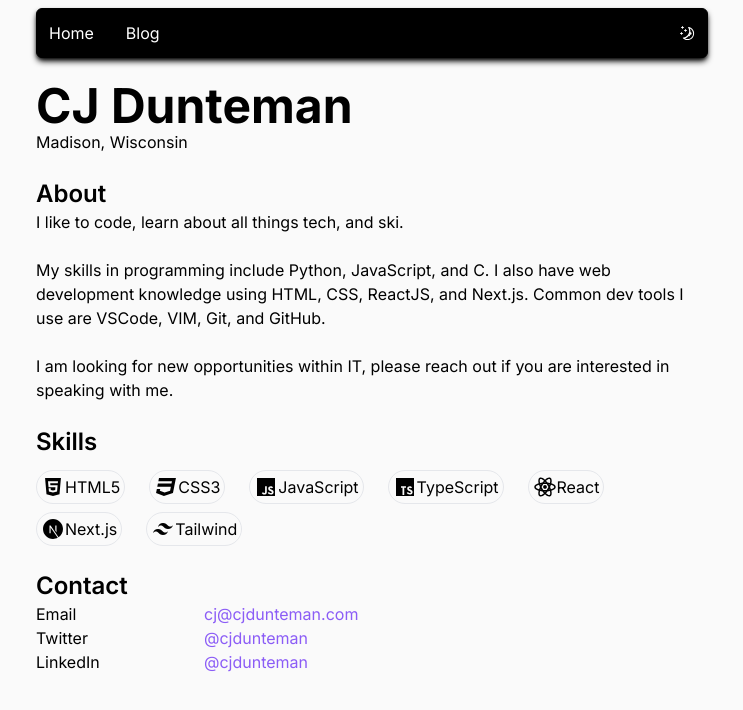
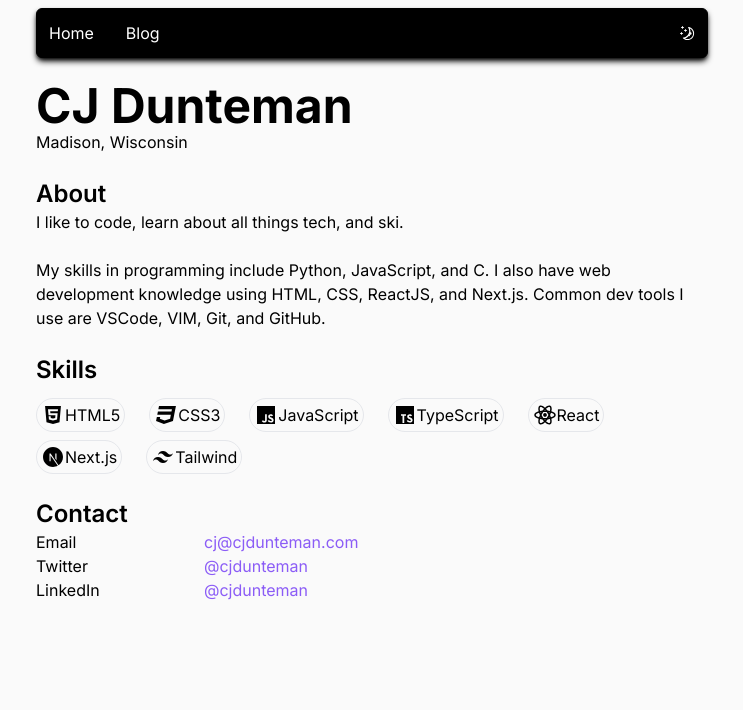
Before and after one commit to cjdunteman/cjdunteman.com, a Next.js app: page / in a window 1280 px wide. Shown: the top 710 px of the page, without its empty margins (268-1011 px from the left). Built offline with nearby package versions, Linux system fonts and the light colour scheme; no server answers.

Commit message:
Update home

```diff
--- a/app/page.tsx
+++ b/app/page.tsx
@@ -17,11 +17,6 @@ export default function Home() {
         <br></br>
         <p>
           My skills in programming include Python, JavaScript, and C. I also have web development knowledge using HTML, CSS, ReactJS, and Next.js. Common dev tools I use are VSCode, VIM, Git, and GitHub.
-        </p>
-        <br></br>
-        <p>
-          I am looking for new opportunities within IT, please reach out if you are
-          interested in speaking with me.
         </p>
       </div>
       <br></br>
```
Also changed, not shown: 1 other file (tests, documents, lock files or other folders).
